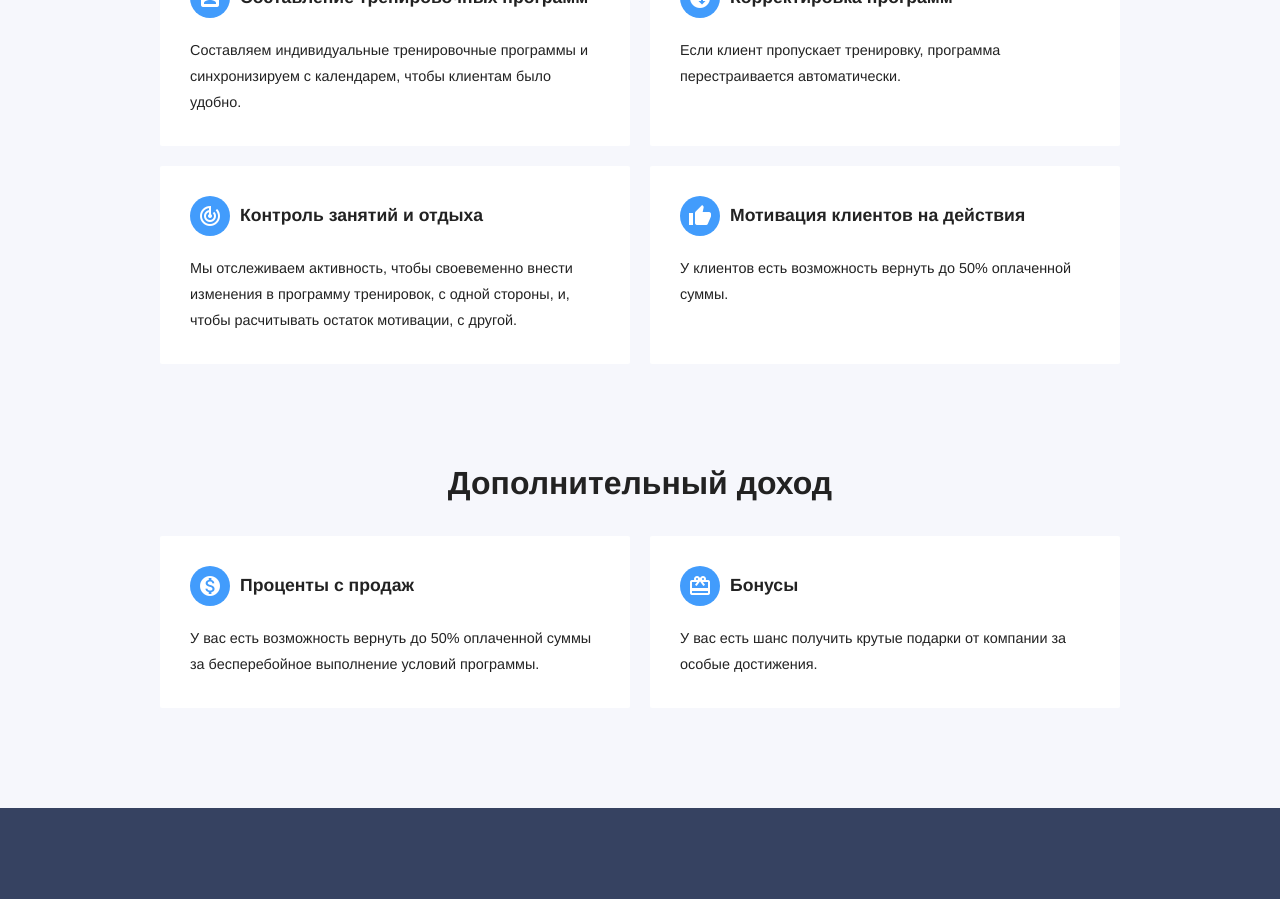
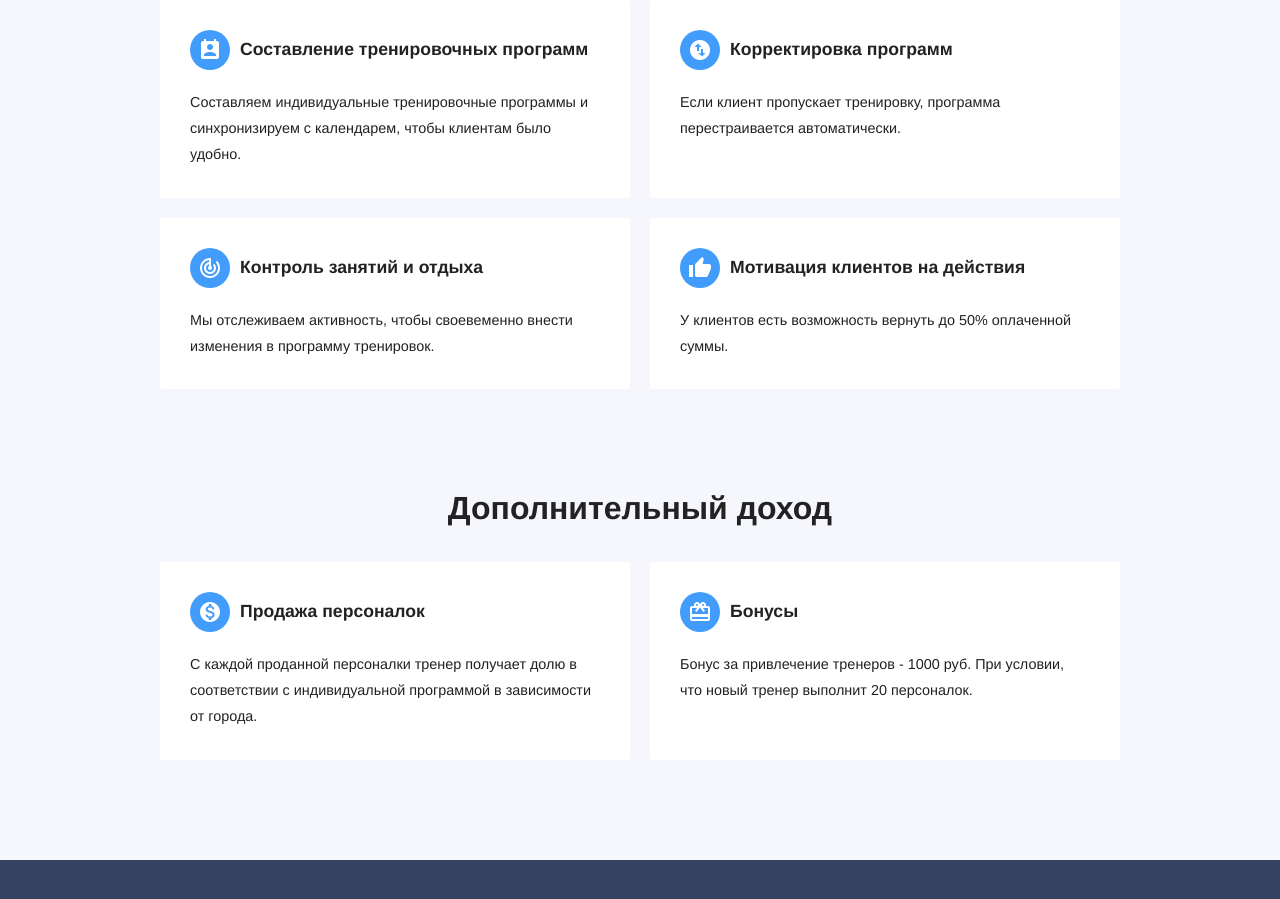
Before and after one commit to RakhimyanTim/adroholic.github.io, a Jekyll site: the page built from pages/features.html, in a window 1280 px wide and 900 px high, scrolled down 1767 px. Built offline with Jekyll 4.4.1, drawn with Linux system fonts in a browser that asks for light colours; some web fonts are replaced; some of the changed text lies outside the part shown.

Commit message:
Update features.html

```diff
--- a/pages/features.html
+++ b/pages/features.html
@@ -48,7 +48,7 @@ permalink: /features/
 
 		{% include components/features/data-block.html icon="swap_vertical_circle" title="Корректировка программ" content="Если клиент пропускает тренировку, программа перестраивается автоматически." %}
 
-		{% include components/features/data-block.html icon="track_changes" title="Контроль занятий и отдыха" content="Мы отслеживаем активность, чтобы своевеменно внести изменения в программу тренировок, с одной стороны, и, чтобы расчитывать остаток мотивации, с другой." %}
+		{% include components/features/data-block.html icon="track_changes" title="Контроль занятий и отдыха" content="Мы отслеживаем активность, чтобы своевеменно внести изменения в программу тренировок." %}
 
 		{% include components/features/data-block.html icon="thumb_up" title="Мотивация клиентов на действия" content="У клиентов есть возможность вернуть до 50% оплаченной суммы." %}
 	</ul>
@@ -56,9 +56,9 @@ permalink: /features/
 	<h2>Дополнительный доход</h2>
 
 	<ul class="cards">
-		{% include components/features/data-block.html icon="monetization_on" title="Проценты с продаж" content="У вас есть возможность вернуть до 50% оплаченной суммы за бесперебойное выполнение условий программы." %}
+		{% include components/features/data-block.html icon="monetization_on" title="Продажа персоналок" content="С каждой проданной персоналки тренер получает долю в соответствии с индивидуальной программой в зависимости от города." %}
 
-		{% include components/features/data-block.html icon="redeem" title="Бонусы" content="У вас есть шанс получить крутые подарки от компании за особые достижения." %}
+		{% include components/features/data-block.html icon="redeem" title="Бонусы" content="Бонус за привлечение тренеров - 1000 руб. При условии, что новый тренер выполнит 20 персоналок." %}
 	</ul>
 </div>
 
```
Also changed, not shown: other parts of pages/features.html (+1 -1 lines).
